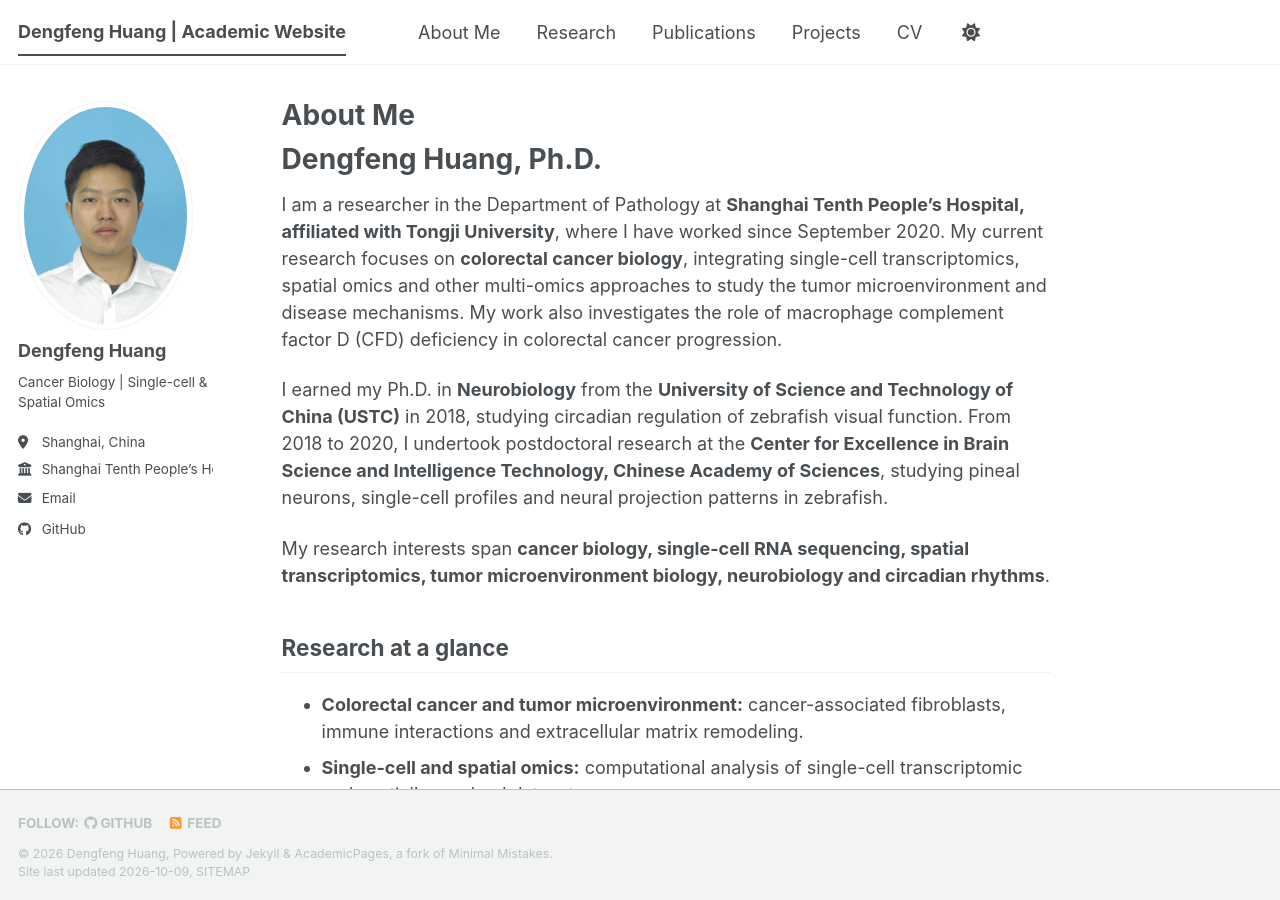
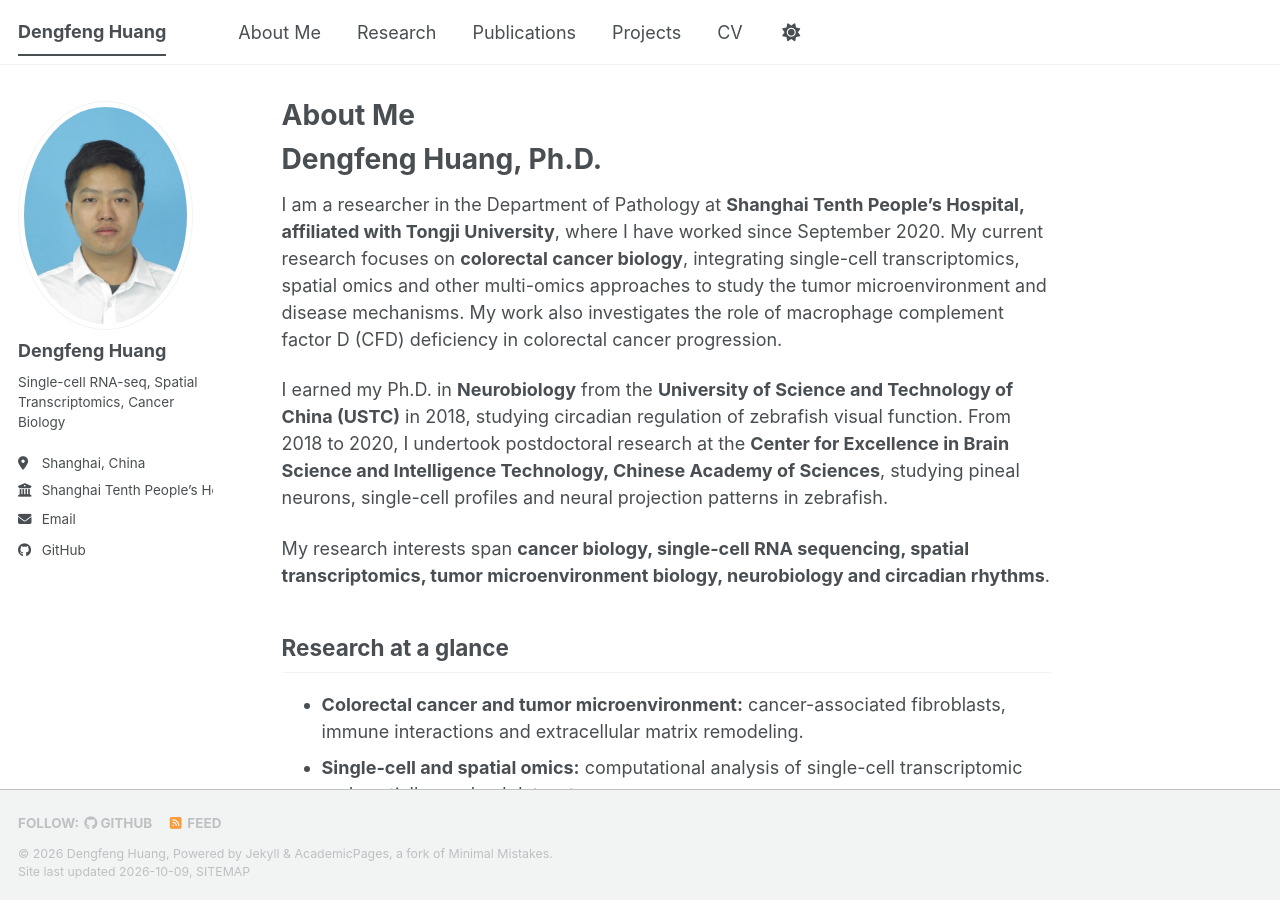
Before and after one commit to dfeng269/dfeng269.github.io, a Jekyll site: the page built from _pages/about.md, in a window 1280 px wide and 900 px high. Built offline with Jekyll 4.4.1, drawn with Linux system fonts in a browser that asks for light colours; a style sheet for code colours, icons or effects is not loaded.

Commit message:
Add files via upload

```diff
--- a/_config.yml
+++ b/_config.yml
@@ -9,14 +9,14 @@
 # Basic Site Settings
 locale                   : "en-US"
 site_theme               : "default" # The available themes options are "default", "air", "sunrise", "mint", "dirt" and "contrast"
-title                    : "Dengfeng Huang | Academic Website"
+title                    : Dengfeng Huang
 title_separator          : "-"
 name                     : &name "Dengfeng Huang"
-description              : &description "Cancer biology, single-cell transcriptomics, and spatial omics research"
-url                      : "https://df.github.io" # The base hostname & protocol for your site e.g. "https://[your GitHub username].github.io",
+description              : &description "Academic website of Dengfeng Huang" # Update this with a general description of your site, this is the default if not overridden by a page
+url                      : "https://dfeng269.github.io" # The base hostname & protocol for your site e.g. "https://[your GitHub username].github.io",
                                                            # or if you already have some other page hosted on Github then use "https://[your GitHub username].github.io/[Your Repo Name]"
 baseurl                  : "" # the subpath of your site, e.g. "/blog"
-repository               : "df/df.github.io"
+repository               : "dfeng269/dfeng269.github.io"
 
 # Site Author - The following control what appear as part of the author content on the side bar.
 #               If a field is blank the icon and link will not appear, otherwise it will be shown.
@@ -26,9 +26,9 @@ author:
   avatar           : "profile.png"
   name             : "Dengfeng Huang"
   pronouns         : # example: "she/her"
-  bio              : "Cancer Biology | Single-cell & Spatial Omics"
+  bio              : "Single-cell RNA-seq, Spatial Transcriptomics, Cancer Biology"
   location         : "Shanghai, China"
-  employer         : "Shanghai Tenth People’s Hospital, Tongji University"
+  employer         : "Shanghai Tenth People’s Hospital Affiliated to Tongji University"
   uri              : # URL
   email            : "dfeng4127@ustc.edu"
 
@@ -51,7 +51,7 @@ author:
   bitbucket        : # Username - Update with your username on the site
   codepen          : # Username
   dribbble         : # Username
-  github           : "df"
+  github           : "dfeng269"
   kaggle           : # Username
   stackoverflow    : # User number or user number and name (i.e., use "1" or "1/jeff-atwood")
 
```
